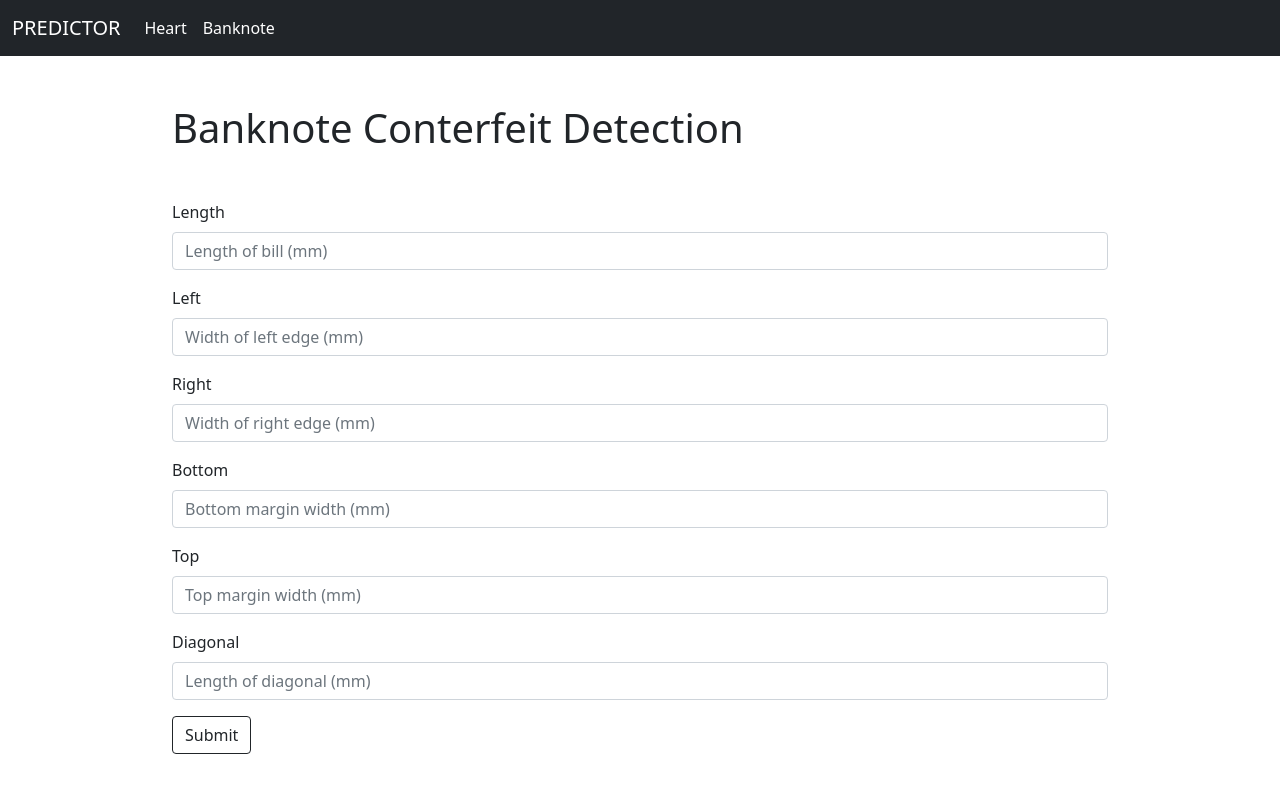
After one commit to jenilsavani9/class-finder, a Flask app: page /bank in a window 1280 px wide. The commit adds this page. Run offline with Flask 2, Linux system fonts and the light colour scheme.

Commit message:
bank note commit

```diff
--- a/app.py
+++ b/app.py
@@ -72,5 +72,28 @@ def heart_pred():
     else:
         return render_template('error.html')
 
+@app.route('/bank', methods=['GET', 'POST'])
+def bank():
+    return render_template('bank.html')
+
+@app.route('/bank/pred', methods=['GET', 'POST'])
+def bank_pred():
+    if request.method == 'POST':
+        try:
+            length = float(request.form.get('length'))
+            left = float(request.form.get('left'))
+            right = float(request.form.get('right'))
+            bottom = float(request.form.get('bottom'))
+            top = float(request.form.get('top'))
+            diagonal = float(request.form.get('diagonal'))
+            col = [length, left, right, bottom, top, diagonal]
+            model = pickle.load(open('pkl/note.pkl', 'rb'))
+            prediction = model.predict([col])
+            return render_template('bank_pred.html', ans=prediction)
+        except:
+            return render_template('error.html')
+    else:
+        return render_template('error.html')
+
 if __name__ == "__main__":
     app.run(debug=True)
--- /dev/null
+++ b/templates/bank.html
@@ -0,0 +1,39 @@
+{% extends 'base.html' %}
+{% block title %} Banknote {% endblock title %}
+
+{%block body%}
+
+<div class="container my-5" style="width: 60rem;">
+    <h1>Banknote Conterfeit Detection</h1>
+</div>
+
+<form action="/bank/pred" method="POST" class="container my-5" style="width: 60rem;">
+    <div class="mb-3">
+        <label for="length" class="form-label">Length</label>
+        <input type="text" class="form-control" id="length" name="length" required placeholder="Length of bill (mm)">
+    </div>
+    <div class="mb-3">
+        <label for="left" class="form-label">Left</label>
+        <input type="text" class="form-control" id="left" name="left" required placeholder="Width of left edge (mm)">
+    </div>
+    <div class="mb-3">
+        <label for="right" class="form-label">Right</label>
+        <input type="text" class="form-control" id="right" name="right" required placeholder="Width of right edge (mm)">
+    </div>
+    <div class="mb-3">
+        <label for="bottom" class="form-label">Bottom</label>
+        <input type="text" class="form-control" id="bottom" name="bottom" required placeholder="Bottom margin width (mm)">
+    </div>
+    <div class="mb-3">
+        <label for="top" class="form-label">Top</label>
+        <input type="text" class="form-control" id="top" name="top" required placeholder="Top margin width (mm)">
+    </div>
+    <div class="mb-3">
+        <label for="diagonal" class="form-label">Diagonal</label>
+        <input type="text" class="form-control" id="diagonal" name="diagonal" required placeholder="Length of diagonal (mm)">
+    </div>
+
+    <button type="submit" class="btn btn-outline-dark">Submit</button>
+</form>
+
+{%endblock body%}
--- a/templates/base.html
+++ b/templates/base.html
@@ -26,6 +26,10 @@
           <li class="nav-item">
             <a class="nav-link active" aria-current="page" href="/heart">Heart</a>
           </li>
+          <li class="nav-item">
+            <a class="nav-link active" aria-current="page" href="/bank">Banknote</a>
+          </li>
+        </ul>
       </div>
     </div>
   </nav>
```
Also changed, not shown: templates/bank_pred.html (added, +21 -0 lines), templates/home.html (+27 -5 lines), static/images/banknote.jpg (added), 3 other files.
